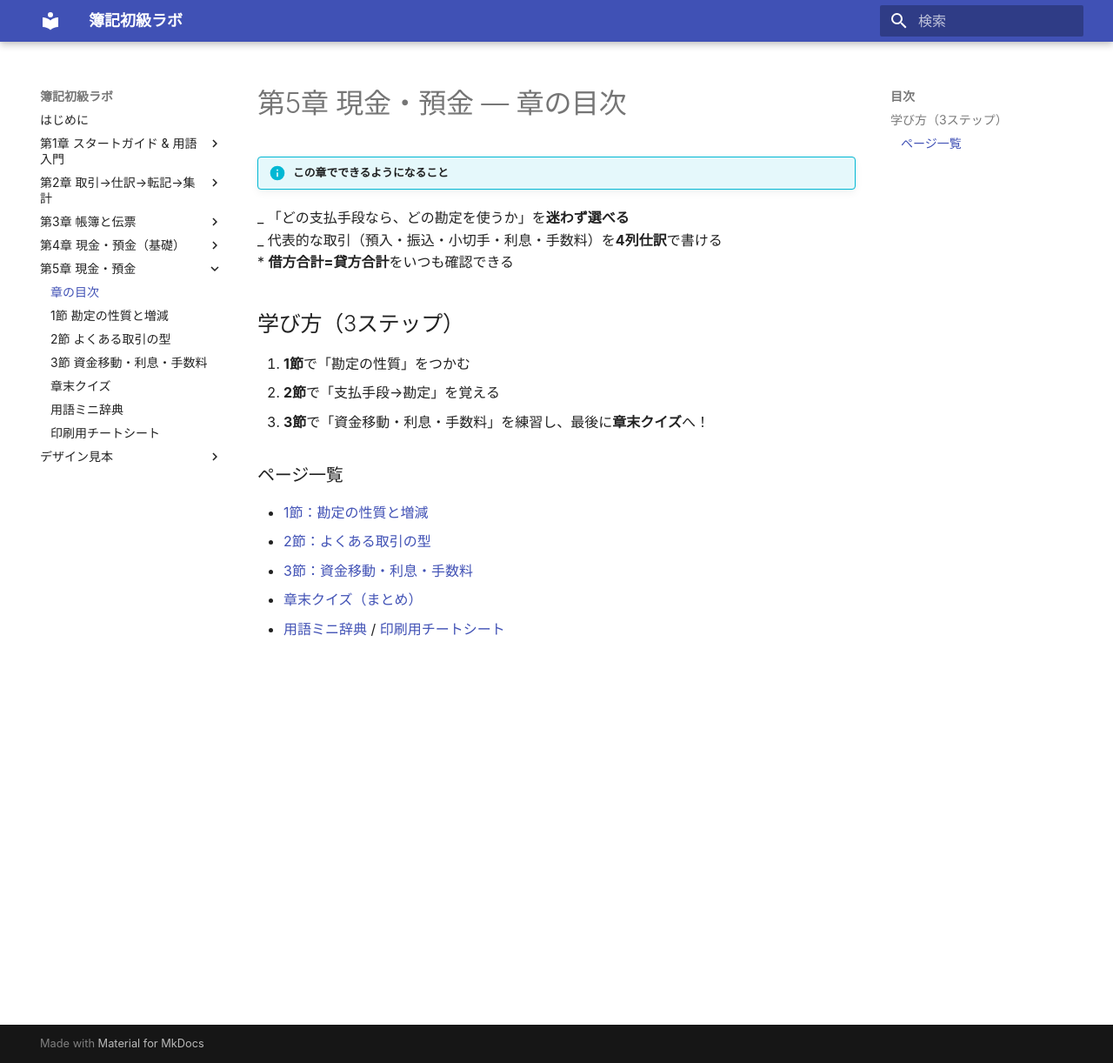
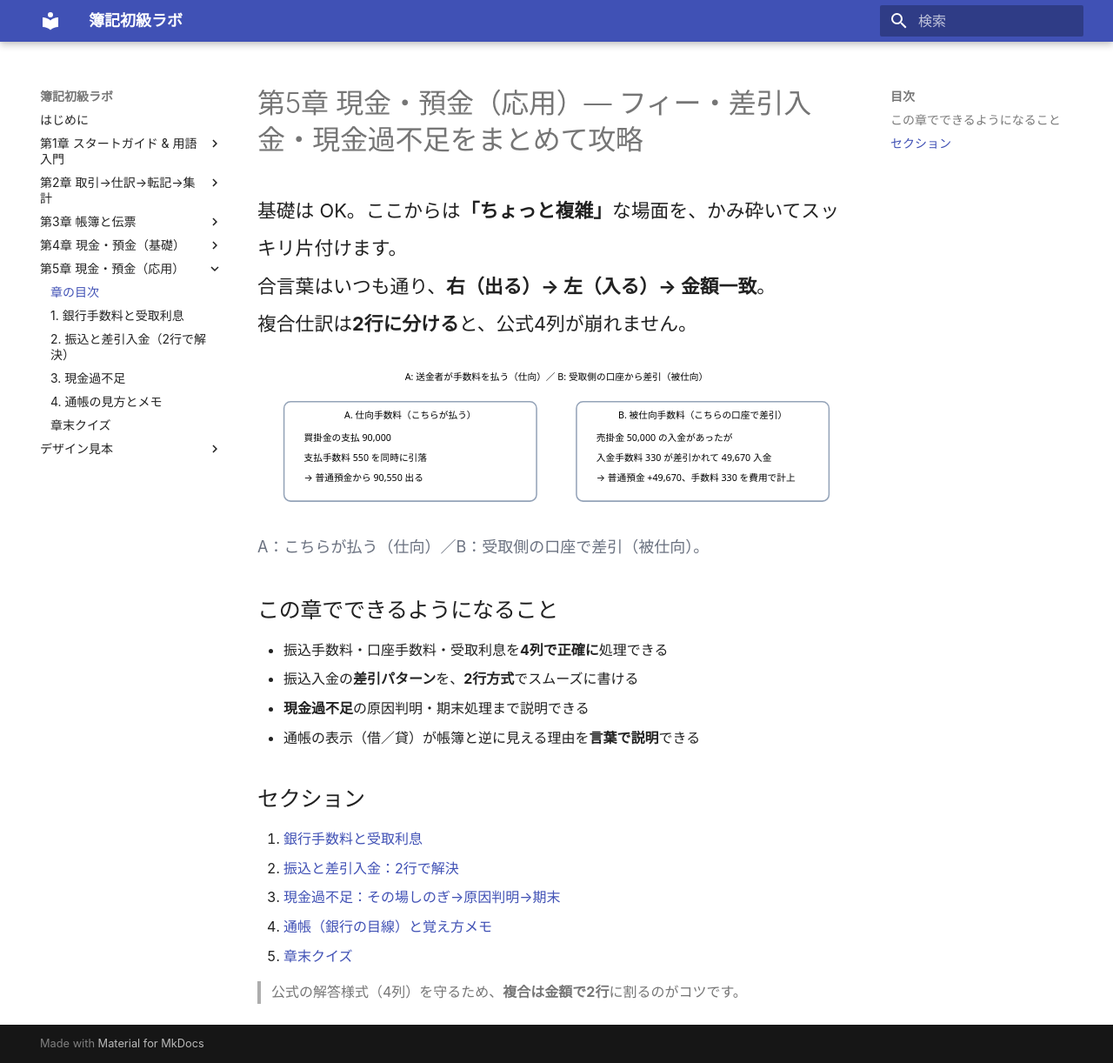
Before and after one commit to BuNo32/boki-shokyu, an MkDocs documentation site: the page built from content/ch05/index.md, in a window 1280 px wide and 1222 px high. Shown: the whole window at 87% size. Built offline with MkDocs 1.6.1 and Material for MkDocs 9.7.7, drawn with Linux system fonts in a browser that asks for light colours.

Commit message:
feat(ch05): add Advanced Cash & Bank (fees, net receipts, cash over/short, passbook) with text-heavy .md pages and quiz

```diff
--- /dev/null
+++ b/content/assets/css/ch05.css
@@ -0,0 +1,16 @@
+/* ch05.css — friendly, text-first style for Applied Cash & Bank */
+.lead{font-size:1.09rem;line-height:1.98}
+.infobox,.tip,.warn,.note{border-radius:.6rem;padding:1rem;margin:1rem 0}
+.infobox{border:1px solid #e5e7eb;background:#f8fafc}
+.tip{border:1px solid #bbf7d0;background:#f0fdf4}
+.warn{border:1px solid #fde68a;background:#fffbeb}
+.note{border:1px solid #dbeafe;background:#eff6ff}
+.figure,svg.svg-center{display:block;margin:.8rem auto;max-width:780px;width:100%}
+.caption{font-size:.9rem;color:#6b7280;margin:.3rem 0 1rem}
+.table-compact th,.table-compact td{padding:.48rem .6rem}
+.grid-2{display:grid;grid-template-columns:repeat(auto-fit,minmax(260px,1fr));gap:1rem;margin:1rem 0}
+kbd.k{border:1px solid #cbd5e1;border-bottom-width:2px;padding:.12rem .38rem;border-radius:.25rem;background:#fff}
+hr.sep{margin:1.6rem 0;border:none;border-top:1px dashed #e5e7eb}
+small.hint{color:#64748b}
+blockquote.voice{border-left:4px solid #60a5fa;background:#f0f9ff;padding:.7rem 1rem;border-radius:.25rem}
+.tbl-center{margin:.6rem auto;max-width:780px}
--- a/content/ch05/index.md
+++ b/content/ch05/index.md
@@ -1,20 +1,27 @@
-# 第5章 現金・預金 ― 章の目次
+# 第5章 現金・預金（応用）— フィー・差引入金・現金過不足をまとめて攻略
 
-!!! info "この章でできるようになること"
-_ 「どの支払手段なら、どの勘定を使うか」を**迷わず選べる**
- _ 代表的な取引（預入・振込・小切手・利息・手数料）を**4列仕訳**で書ける
- \* **借方合計=貸方合計**をいつも確認できる
+<p class="lead">
+基礎は OK。ここからは<strong>「ちょっと複雑」</strong>な場面を、かみ砕いてスッキリ片付けます。<br>
+合言葉はいつも通り、<strong>右（出る）→ 左（入る）→ 金額一致</strong>。<br>
+複合仕訳は<strong>2行に分ける</strong>と、公式4列が崩れません。
+</p>
 
-## 学び方（3ステップ）
+![振込手数料の2パターン](../assets/img/ch05/fee_patterns.svg){: .figure }
+<span class="caption">A：こちらが払う（仕向）／B：受取側の口座で差引（被仕向）。</span>
 
-1. **1節**で「勘定の性質」をつかむ
-2. **2節**で「支払手段→勘定」を覚える
-3. **3節**で「資金移動・利息・手数料」を練習し、最後に**章末クイズ**へ！
+## この章でできるようになること
 
-### ページ一覧
+- 振込手数料・口座手数料・受取利息を<strong>4列で正確に</strong>処理できる
+- 振込入金の<strong>差引パターン</strong>を、<strong>2行方式</strong>でスムーズに書ける
+- <strong>現金過不足</strong>の原因判明・期末処理まで説明できる
+- 通帳の表示（借／貸）が帳簿と逆に見える理由を<strong>言葉で説明</strong>できる
 
-- [1節：勘定の性質と増減](01-basics.md)
-- [2節：よくある取引の型](02-patterns.md)
-- [3節：資金移動・利息・手数料](03-transfers.md)
-- [章末クイズ（まとめ）](99-quiz.md)
-- [用語ミニ辞典](glossary.md) / [印刷用チートシート](cheatsheet.md)
+## セクション
+
+1. [銀行手数料と受取利息](01-fees-and-interest.md)
+2. [振込と差引入金：2行で解決](02-transfers-advanced.md)
+3. [現金過不足：その場しのぎ→原因判明→期末](03-cash-over-short.md)
+4. [通帳（銀行の目線）と覚え方メモ](04-passbook-and-notes.md)
+5. [章末クイズ](99-quiz.md)
+
+> 公式の解答様式（4列）を守るため、**複合は金額で2行**に割るのがコツです。
--- a/mkdocs.yml
+++ b/mkdocs.yml
@@ -15,6 +15,7 @@ extra_css:
   - assets/css/ch02.css # ← 追加
   - assets/css/ch03.css
   - assets/css/ch04.css
+  - assets/css/ch05.css
   - assets/css/teacher-ch05.css # ← 追加
   # - assets/css/beginner-ch05.css   # （未使用: 存在しないため無効化）
 
@@ -48,14 +49,13 @@ nav:
       - 3. 10のパターン: ch04/03-ten-patterns.md
       - 4. ミス対策チェック: ch04/04-errors-and-checklist.md
       - 章末クイズ: ch04/99-quiz.md
-  - 第5章 現金・預金:
+  - 第5章 現金・預金（応用）:
       - 章の目次: ch05/index.md
-      - 1節 勘定の性質と増減: ch05/01-basics.md
-      - 2節 よくある取引の型: ch05/02-patterns.md
-      - 3節 資金移動・利息・手数料: ch05/03-transfers.md
+      - 1. 銀行手数料と受取利息: ch05/01-fees-and-interest.md
+      - 2. 振込と差引入金（2行で解決）: ch05/02-transfers-advanced.md
+      - 3. 現金過不足: ch05/03-cash-over-short.md
+      - 4. 通帳の見方とメモ: ch05/04-passbook-and-notes.md
       - 章末クイズ: ch05/99-quiz.md
-      - 用語ミニ辞典: ch05/glossary.md
-      - 印刷用チートシート: ch05/cheatsheet.md
   - デザイン見本:
       - レッスン見本: prototypes/lesson-sample.md
       - クイズ見本: prototypes/quiz-sample.md
```
Also changed, not shown: content/ch05/01-fees-and-interest.md (added, +34 -0 lines), content/ch05/02-transfers-advanced.md (added, +25 -0 lines), content/ch05/03-cash-over-short.md (added, +36 -0 lines), content/ch05/04-passbook-and-notes.md (added, +13 -0 lines), content/ch05/99-quiz.md (+2 -5 lines), content/ch05/cheatsheet.md (+15 -24 lines), content/ch05/glossary.md (+8 -13 lines), content/assets/img/ch05/cash_over_short.svg (added), content/assets/img/ch05/fee_patterns.svg (added), content/assets/img/ch05/net_receipt.svg (added), content/assets/img/ch05/passbook_view.svg (added), 3 other files.
